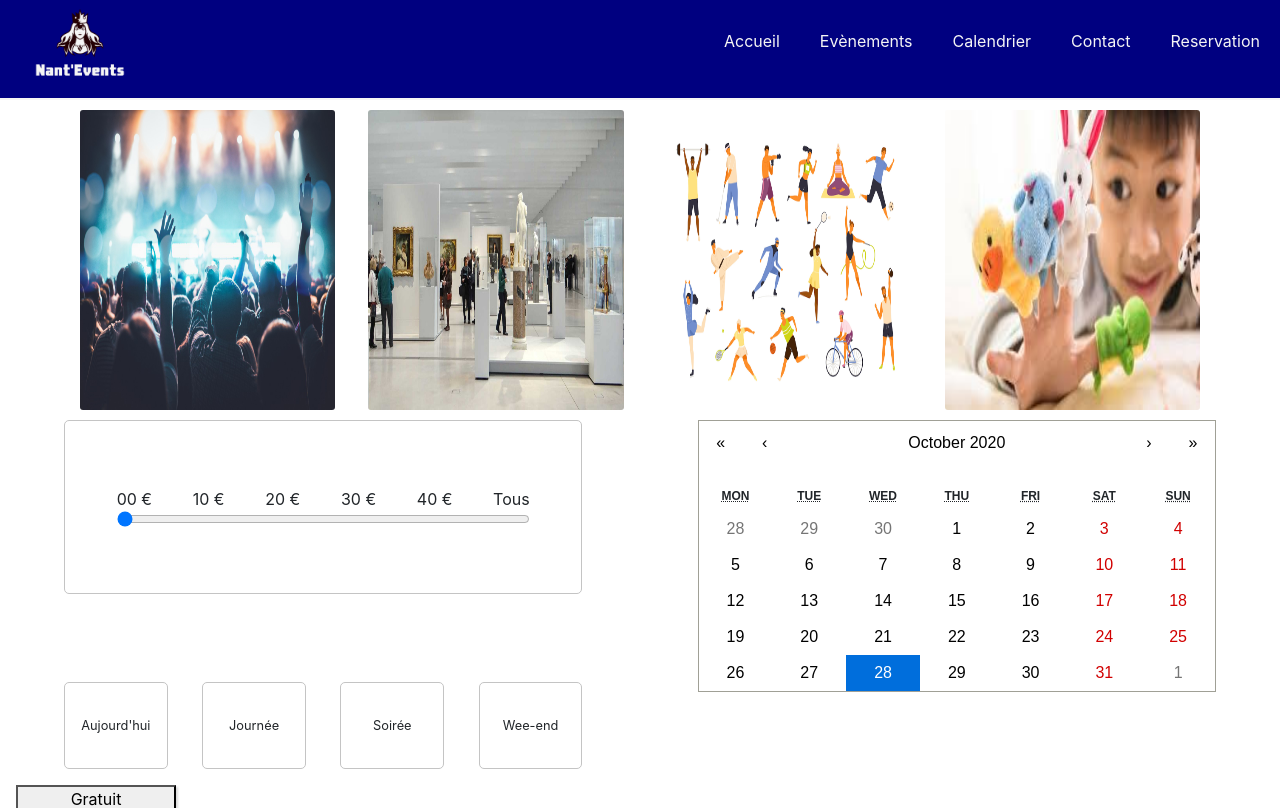
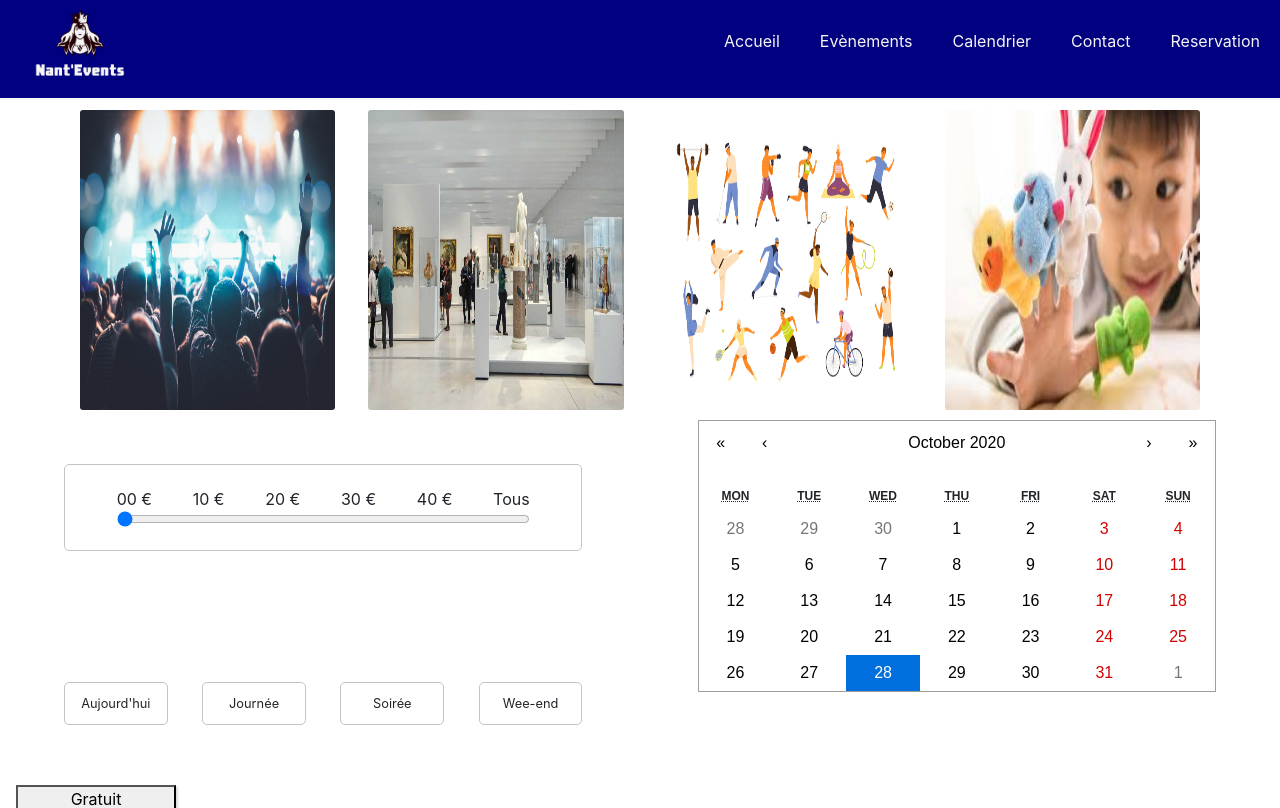
Before and after one commit to thomas37000/nts-js-202009-p2-culture, a React (Create React App) app: page / in a window 1280 px wide. Shown: the top 808 px of the page. Built offline with nearby package versions, Linux system fonts and the light colour scheme; no server answers.

Commit message:
modify style

```diff
--- a/src/components/filters/Filters.jsx
+++ b/src/components/filters/Filters.jsx
@@ -20,7 +20,7 @@ const Section = styled.section`
     height: 100%;
     display: flex;
     flex-direction: column;
-    justify-content: space-between;
+    justify-content: space-around;
   }
 
   @media screen and (min-width: 768px) {
--- a/src/components/filters/Slider.jsx
+++ b/src/components/filters/Slider.jsx
@@ -6,7 +6,7 @@ const Section = styled.section`
   border-radius: 5px;
   padding: 1 rem;
   width: 100%;
-  height: 50%;
+  height: 25%;
   display: flex;
   flex-direction column;
   justify-content: center;
--- a/src/components/filters/When.jsx
+++ b/src/components/filters/When.jsx
@@ -3,7 +3,7 @@ import styled from 'styled-components';
 
 const Section = styled.section`
   width: 100%;
-  height: 50%;
+  height: 25%;
   display: flex;
   justify-content: space-between;
   align-items: flex-end;
```
